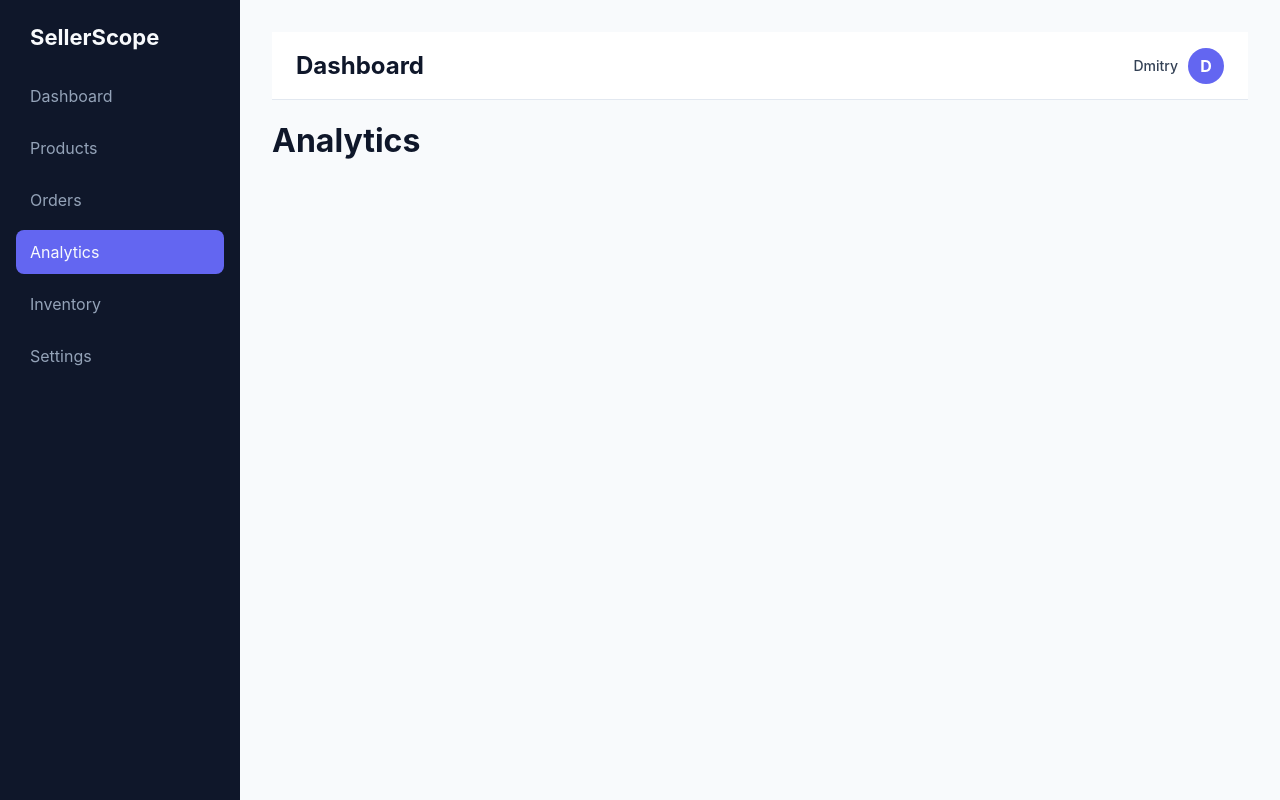
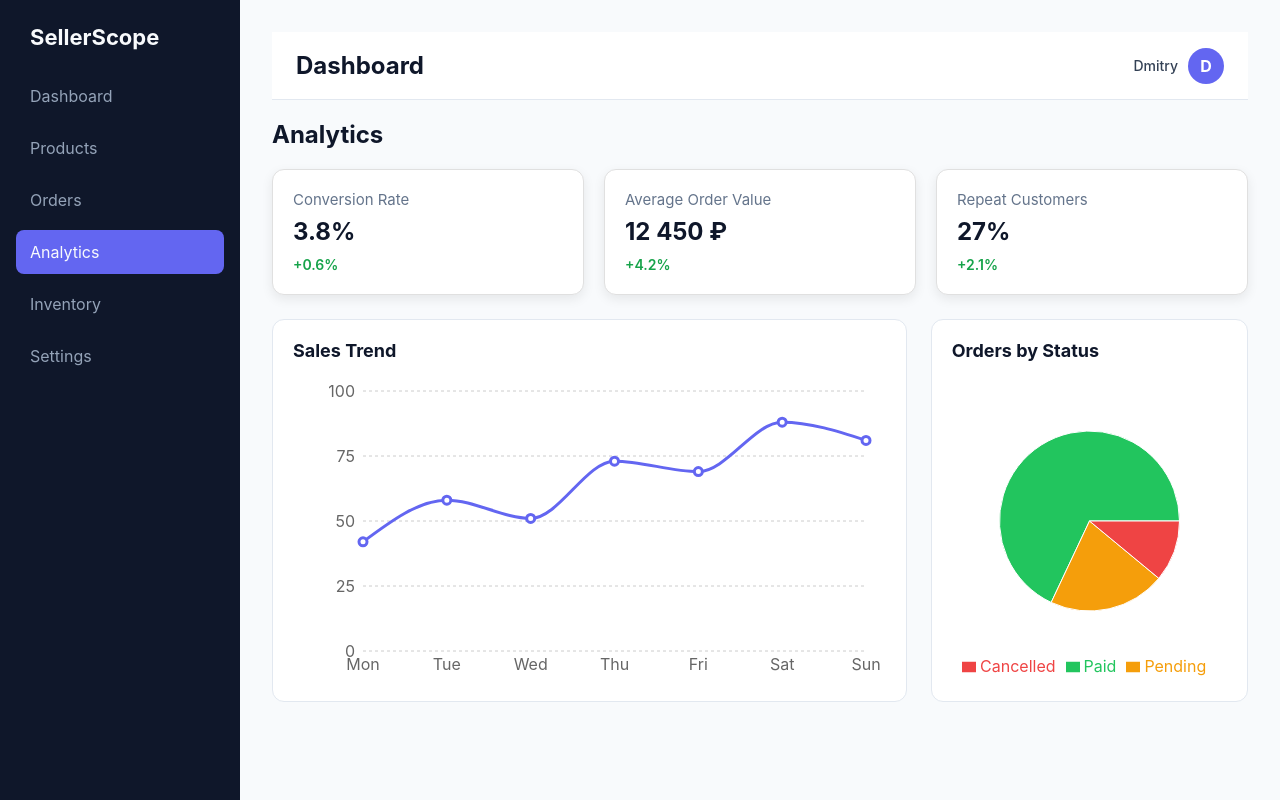
Before and after one commit to Whereismynick/SellerScope, a React (Vite) app: page /analytics in a window 1280 px wide. Built offline with nearby package versions, Linux system fonts and the light colour scheme.

Commit message:
add analytics page

```diff
--- /dev/null
+++ b/src/components/OrdersStatusChart/OrdersStatusChart.module.css
@@ -0,0 +1,12 @@
+.chartCard {
+  background: white;
+  border: 1px solid #e2e8f0;
+  border-radius: 12px;
+  padding: 20px;
+}
+
+.title {
+  margin: 0 0 20px;
+  font-size: 18px;
+  color: #0f172a;
+}
--- /dev/null
+++ b/src/components/OrdersStatusChart/OrdersStatusChart.tsx
@@ -0,0 +1,40 @@
+import {
+	Legend,
+	Pie,
+	PieChart,
+	ResponsiveContainer,
+	Tooltip,
+} from "recharts"
+import styles from "./OrdersStatusChart.module.css"
+
+const statusData = [
+	{ name: "Paid", value: 68, fill: "#22c55e" },
+	{ name: "Pending", value: 21, fill: "#f59e0b" },
+	{ name: "Cancelled", value: 11, fill: "#ef4444" },
+]
+
+const OrdersStatusChart = () => {
+	return (
+		<div className={styles.chartCard}>
+			<h2 className={styles.title}>Orders by Status</h2>
+
+			<ResponsiveContainer width="100%" height={300}>
+				<PieChart>
+					<Pie
+						data={statusData}
+						dataKey="value"
+						nameKey="name"
+						cx="50%"
+						cy="50%"
+						outerRadius={90}
+					/>
+
+					<Tooltip />
+					<Legend />
+				</PieChart>
+			</ResponsiveContainer>
+		</div>
+	)
+}
+
+export default OrdersStatusChart
--- /dev/null
+++ b/src/components/SalesTrendChart/SalesTrendChart.module.css
@@ -0,0 +1,12 @@
+.chartCard {
+	background: white;
+	border: 1px solid #e2e8f0;
+	border-radius: 12px;
+	padding: 20px;
+}
+
+.title {
+	margin: 0 0 20px;
+	font-size: 18px;
+	color: #0f172a;
+}
--- /dev/null
+++ b/src/components/SalesTrendChart/SalesTrendChart.tsx
@@ -0,0 +1,49 @@
+import { CartesianGrid, Line, LineChart, ResponsiveContainer, Tooltip, XAxis, YAxis } from "recharts"
+import styles from "./SalesTrendChart.module.css"
+
+const salesData = [
+	{ day: "Mon", sales: 42 },
+	{ day: "Tue", sales: 58 },
+	{ day: "Wed", sales: 51 },
+	{ day: "Thu", sales: 73 },
+	{ day: "Fri", sales: 69 },
+	{ day: "Sat", sales: 88 },
+	{ day: "Sun", sales: 81 },
+]
+const SalesTrendChart = () => {
+	return (
+		<div className={styles.chartCard}>
+			<h2 className={styles.title}>Sales Trend</h2>
+			<ResponsiveContainer width="100%" height={300}>
+				<LineChart
+					data={salesData}
+					margin={{ top: 10, right: 20, left: 10, bottom: 0 }}
+				>
+					<CartesianGrid
+						strokeDasharray="3 3"
+						vertical={false}
+					/>
+					<XAxis
+						dataKey="day"
+						tickLine={false}
+						axisLine={false}
+					/>
+					<YAxis
+						tickLine={false}
+						axisLine={false}
+					/>
+					<Tooltip />
+					<Line
+						type="monotone"
+						dataKey="sales"
+						stroke="#6366f1"
+						strokeWidth={3}
+						dot={{ r: 4 }}
+					/>
+				</LineChart>
+			</ResponsiveContainer>
+		</div>
+	)
+}
+
+export default SalesTrendChart
--- /dev/null
+++ b/src/pages/Analytics.module.css
@@ -0,0 +1,15 @@
+.page {
+	width: 100%;
+}
+.statsGrid {
+	display: grid;
+	grid-template-columns: repeat(3, 1fr);
+	gap: 20px;
+	margin-bottom: 24px;
+}
+
+.chartsGrid {
+	display: grid;
+	grid-template-columns: 2fr 1fr;
+	gap: 24px;
+}
--- a/src/pages/Analytics.tsx
+++ b/src/pages/Analytics.tsx
@@ -1,10 +1,38 @@
+import SalesTrendChart from "../components/SalesTrendChart/SalesTrendChart"
+import StatCard from "../components/StatCard/StatCard"
+import OrdersStatusChart from "../components/OrdersStatusChart/OrdersStatusChart"
+import styles from "./Analytics.module.css"
 
 const Analytics = () => {
-	return (
-		<div>
-			<h1>Analytics</h1>
-		</div>
-	)
+  return (
+    <div className={styles.page}>
+      <h2>Analytics</h2>
+
+      <div className={styles.statsGrid}>
+        <StatCard
+          title="Conversion Rate"
+          value="3.8%"
+          change={0.6}
+        />
+
+        <StatCard
+          title="Average Order Value"
+          value="12 450 ₽"
+          change={4.2}
+        />
+
+        <StatCard
+          title="Repeat Customers"
+          value="27%"
+          change={2.1}
+        />
+      </div>
+      <div className={styles.chartsGrid}>
+        <SalesTrendChart />
+        <OrdersStatusChart />
+      </div>
+    </div>
+  )
 }
 
 export default Analytics
```
